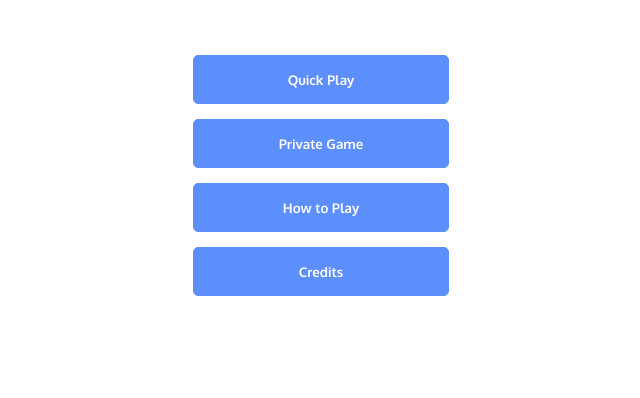
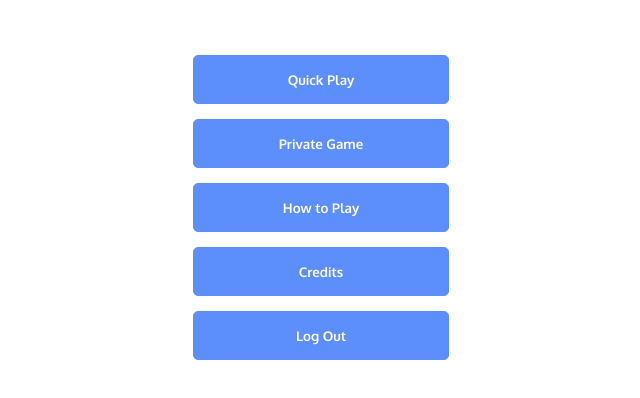
Before and after one commit to spena64/Project-S.U.M.O, a plain HTML site: page project/temp/home-page.html in a window 1280 px wide. Shown: the part 264-662 px from the top of the page, without its empty margins (319-959 px from the left). Drawn offline with Linux system fonts and the light colour scheme.

Commit message:
Add a logout button to take users back the the landing page

```diff
--- a/project/temp/home-page.html
+++ b/project/temp/home-page.html
@@ -19,6 +19,9 @@
             <button onclick="window.location.href='private-game.html'" id="privateGame"> Private Game </button>
             <button onclick="window.location.href='how-to-play.html'" id="howToPlay"> How to Play </button>
             <button onclick="window.location.href='credits.html'" id="Credits"> Credits </button>
+            <!-- NEED TO IMPLEMENT (make it so the database and auth remove all data on users when they leave the game) -->
+            <button onclick="window.location.href='landing_page.html'" id="logOut"> Log Out</button>
+
         </div>
 
         <script>
```
